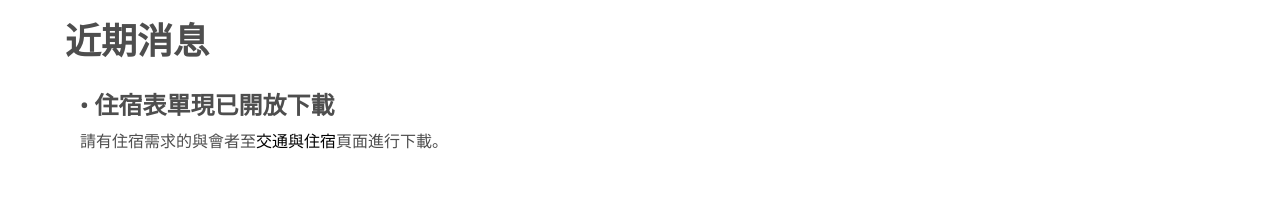
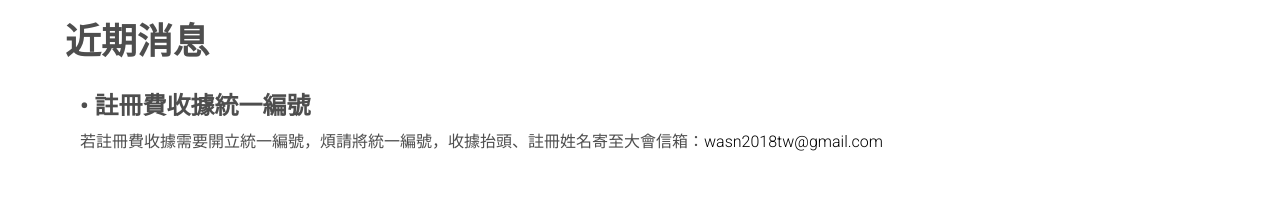
Before and after one commit to 0penth3wind0w/WASN2018, a website: page news.html in a window 1280 px wide. Shown: the part 742-944 px from the top of the page. Drawn offline with Linux system fonts and the light colour scheme; files whose address does not match are found by name.

Commit message:
add news

```diff
--- a/news.html
+++ b/news.html
@@ -59,6 +59,14 @@
         <div class="container">
             <div class="row">
                 <h1 class="section-title">近期消息</h1>
+                <div class="col-sm-12">
+                    <div>
+                        <div>
+                            <h3>• 註冊費收據統一編號</h3>
+                            <p>若註冊費收據需要開立統一編號，煩請將統一編號，收據抬頭、註冊姓名寄至大會信箱：<a href="mailto:wasn2018tw@gmail.com">wasn2018tw@gmail.com</a></p>
+                        </div>
+                    </div>
+                </div><!-- /.col-sm-6 -->
                 <div class="col-sm-12">
                     <div>
                         <div>
```
